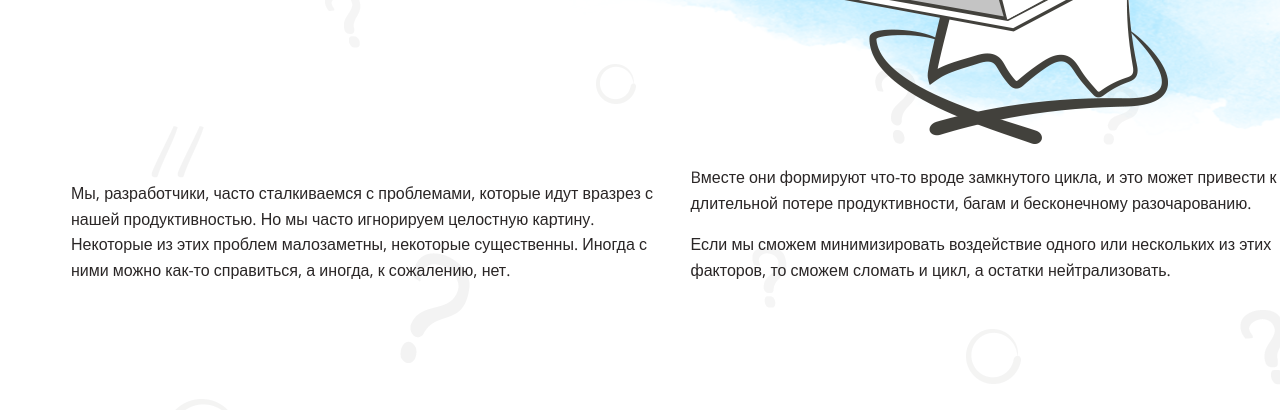
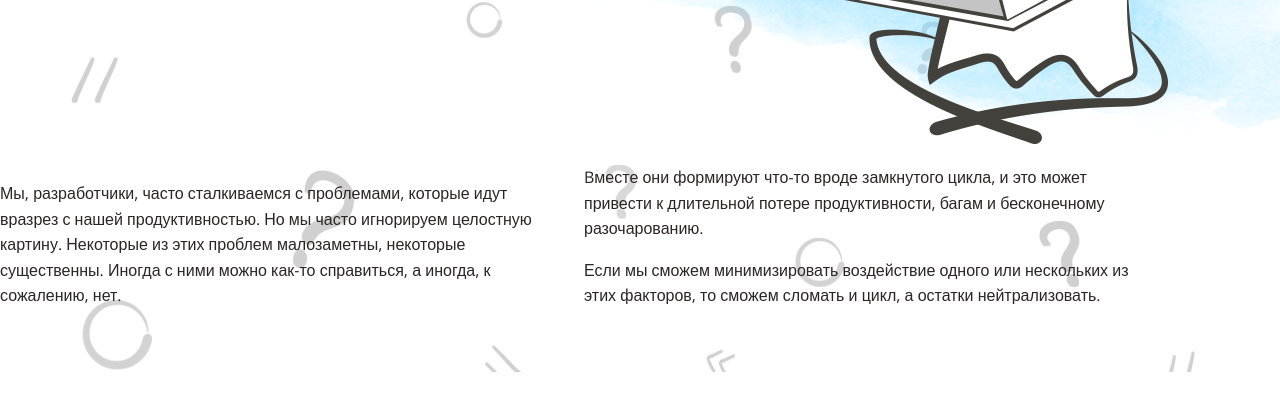
Before and after one commit to HugoTheDeveloper/layout-designer-project-58, a website: page src/index.html in a window 1280 px wide. Shown: the part 428-838 px from the top of the page. After the commit the page ends 800 px from the top, so only its background shows below. Drawn offline with nearby package versions, Linux system fonts and the light colour scheme; files whose address does not match are found by name; a web font is replaced by a local one.

Commit message:
background-fix

```diff
--- a/src/index.html
+++ b/src/index.html
@@ -1,5 +1,6 @@
 <!DOCTYPE html>
 <html lang="ru">
+
 <head>
   <meta charset="UTF-8">
   <meta name="viewport" content="width=device-width, initial-scale=1.0">
@@ -14,6 +15,7 @@
   <title>Когнитивные искажения gamarjoba</title>
 
 </head>
+
 <body>
   <header class="header">
     <div class="container">
@@ -21,18 +23,27 @@
       <div class="image">
         <img src="/home/bogdan/git-projects/layout-designer-project-58/source-images/main.png" alt="">
       </div>
-    <h1 class="yellow">Когнитивные<br>искажения<br><h1><br><br>в программировании</h1></h1>
+      <h1 class="yellow">Когнитивные<br>искажения<br>
+        <h1><br><br>в программировании</h1>
+      </h1>
       <div class="block">
-    <div class="block1"><p>Мы, разработчики, часто сталкиваемся с проблемами, которые идут вразрез с нашей продуктивностью. Но мы часто игнорируем целостную картину. Некоторые из этих проблем малозаметны, некоторые существенны. Иногда с ними можно как-то справиться, а иногда, к сожалению, нет.</p></div>
-    <div class="block2"><p>Bместе они формируют что-то вроде замкнутого цикла, и это может привести к длительной потере продуктивности, багам и бесконечному разочарованию.</p>
-     <p>Если мы сможем минимизировать воздействие одного или нескольких из этих факторов, то сможем сломать и цикл, а остатки нейтрализовать.</p></div>
-
+        <div class="block1">
+          <p>Мы, разработчики, часто сталкиваемся с проблемами, которые идут вразрез с нашей продуктивностью. Но мы
+            часто игнорируем целостную картину. Некоторые из этих проблем малозаметны, некоторые существенны. Иногда с
+            ними можно как-то справиться, а иногда, к сожалению, нет.</p>
         </div>
-
+        <div class="block2">
+          <p>Bместе они формируют что-то вроде замкнутого цикла, и это может привести к длительной потере
+            продуктивности, багам и бесконечному разочарованию.</p>
+          <p>Если мы сможем минимизировать воздействие одного или нескольких из этих факторов, то сможем сломать и цикл,
+            а остатки нейтрализовать.</p>
+        </div>
+      </div>
     </div>
   </header>
 
 
 
 </body>
+
 </html>
--- a/src/styles/scss/style.css
+++ b/src/styles/scss/style.css
@@ -1,9 +1,10 @@
 
 .el1 {
-    width: 1440px;
-    height: 914px;
-    background-image: url(/home/bogdan/git-projects/layout-designer-project-58/source-images/background.png);
-    opacity: 0.06;
+    position: relative;
+    width: 100vw;
+    height: 100vh;
+    background-image: url(../../../source-images/background.png);
+    opacity: 0.25;
     background-repeat: no-repeat;
     background-size: cover;
     background-attachment: fixed;
@@ -26,6 +27,9 @@ h1 {
 
 }
 .container {
+    position: absolute;
+    top: 0;
+    left: 0;
     max-width: 1138px;
     margin: 0px auto;
 
```
Lines whose indentation alone changed are shown as unchanged.
